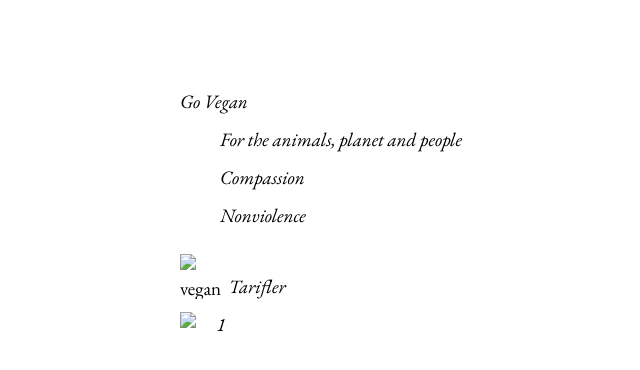
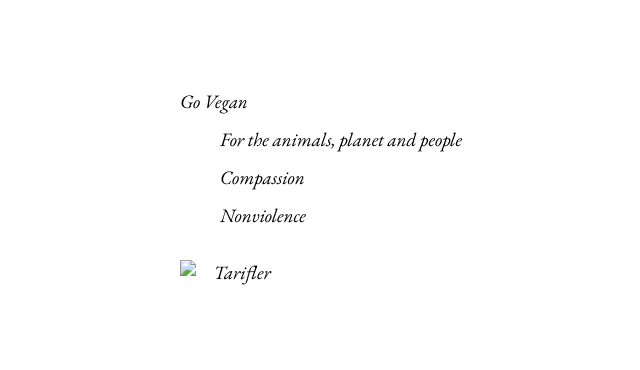
Before and after one commit to baneteasnow/vegan, a Jekyll site: the page built from index.md, in a window 1280 px wide. Shown: the top 370 px of the page, without its empty margins (319-959 px from the left). Built offline with Jekyll 4.4.1, drawn with Linux system fonts in a browser that asks for light colours.

Commit message:
Update home.html

```diff
--- a/_layouts/home.html
+++ b/_layouts/home.html
@@ -12,8 +12,5 @@ published: true
   </dl>
 </i>
 <div>
-  <img src="/assets/leaf.png" title="vegan tarifler" alt="vegan recipes" style="width:45px; height:45px; display: inline-block; vertical-align: text-bottom;"/> <i>Tarifler</i>
+  <img src="/assets/leaf.png" title="vegan tarifler" alt="vegan recipes" style="width:30px; height:30px; display: inline-block; vertical-align: text-top;"/> <i>Tarifler</i>
 </div>
-<div>
-       <img src="/assets/total.png" title="total number of posts" alt="total number of posts" style="width:25px; height:25px; display: inline-block; vertical-align: text-bottom;"> &nbsp; <i>{%-include numberofposts.html-%}</i>
-    </div>
```
